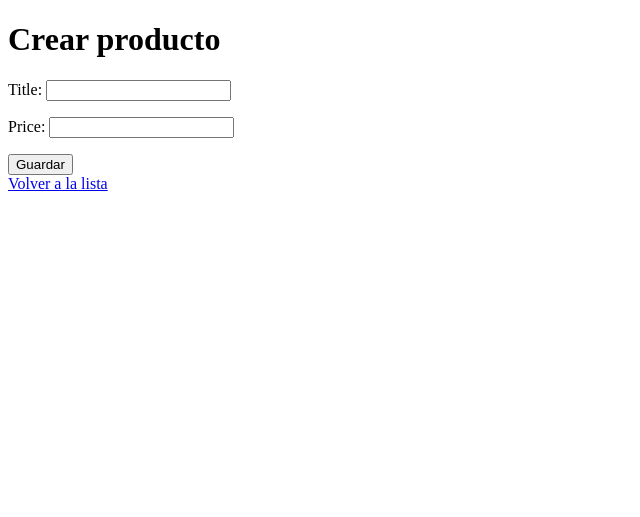
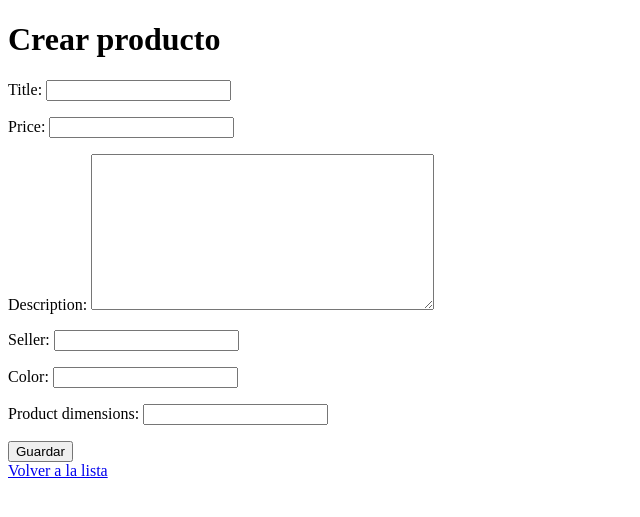
Before and after one commit to Moremaster123/Django-Views, a Django app: page /products/crear/ in a window 1280 px wide. Shown: the top 517 px of the page, without its empty margins (0-640 px from the left). Run offline with Django 5.2, Linux system fonts and the light colour scheme.

Commit message:
Nuevos atributos en ProductModel y en las vistas

```diff
--- a/products/models.py
+++ b/products/models.py
@@ -5,6 +5,10 @@ from django.urls import reverse
 class ProductModel(models.Model):
     title = models.CharField(max_length=100)
     price = models.DecimalField(max_digits=10, decimal_places=2)
+    description = models.TextField(blank=True, default="")
+    seller = models.CharField(max_length=100, blank=True, default="")
+    color = models.CharField(max_length=50, blank=True, default="")
+    product_dimensions = models.CharField(max_length=100, blank=True, default="")
 
     def __str__(self):
         return self.title
--- a/products/templates/products/product_confirm_delete.html
+++ b/products/templates/products/product_confirm_delete.html
@@ -7,6 +7,7 @@
 <body>
     <h1>Eliminar producto</h1>
     <p>¿Seguro que quieres eliminar "{{ product.title }}"?</p>
+    <p>Vendedor: {{ product.seller }} | Color: {{ product.color }}</p>
 
     <form method="post">
         {% csrf_token %}
--- a/products/templates/products/product_detail.html
+++ b/products/templates/products/product_detail.html
@@ -7,6 +7,10 @@
 <body>
     <h1>{{ product.title }}</h1>
     <p><b>Precio:</b> ${{ product.price }}</p>
+    <p><b>Descripción:</b> {{ product.description }}</p>
+    <p><b>Vendedor:</b> {{ product.seller }}</p>
+    <p><b>Color:</b> {{ product.color }}</p>
+    <p><b>Dimensiones:</b> {{ product.product_dimensions }}</p>
 
     <a href="{% url 'product-update' product.id %}">Editar</a> |
     <a href="{% url 'product-delete' product.id %}">Eliminar</a> |
--- a/products/templates/products/product_list.html
+++ b/products/templates/products/product_list.html
@@ -11,6 +11,7 @@
         {% for product in products %}
             <li>
                 <a href="{% url 'product-detail' product.id %}">{{ product.title }}</a> - ${{ product.price }}
+                <br>Vendedor: {{ product.seller }} | Color: {{ product.color }}
             </li>
         {% empty %}
             <li>No hay productos todavía.</li>
--- a/products/views.py
+++ b/products/views.py
@@ -3,7 +3,7 @@ from django.views.generic import ListView, DetailView, CreateView, UpdateView, D
 
 from .models import ProductModel
 
-CAMPOS = ["title", "price"]
+CAMPOS = ["title", "price", "description", "seller", "color", "product_dimensions"]
 
 
 class ProductListView(ListView):
```
Also changed, not shown: products/migrations/0002_nuevos_atributos.py (added).
